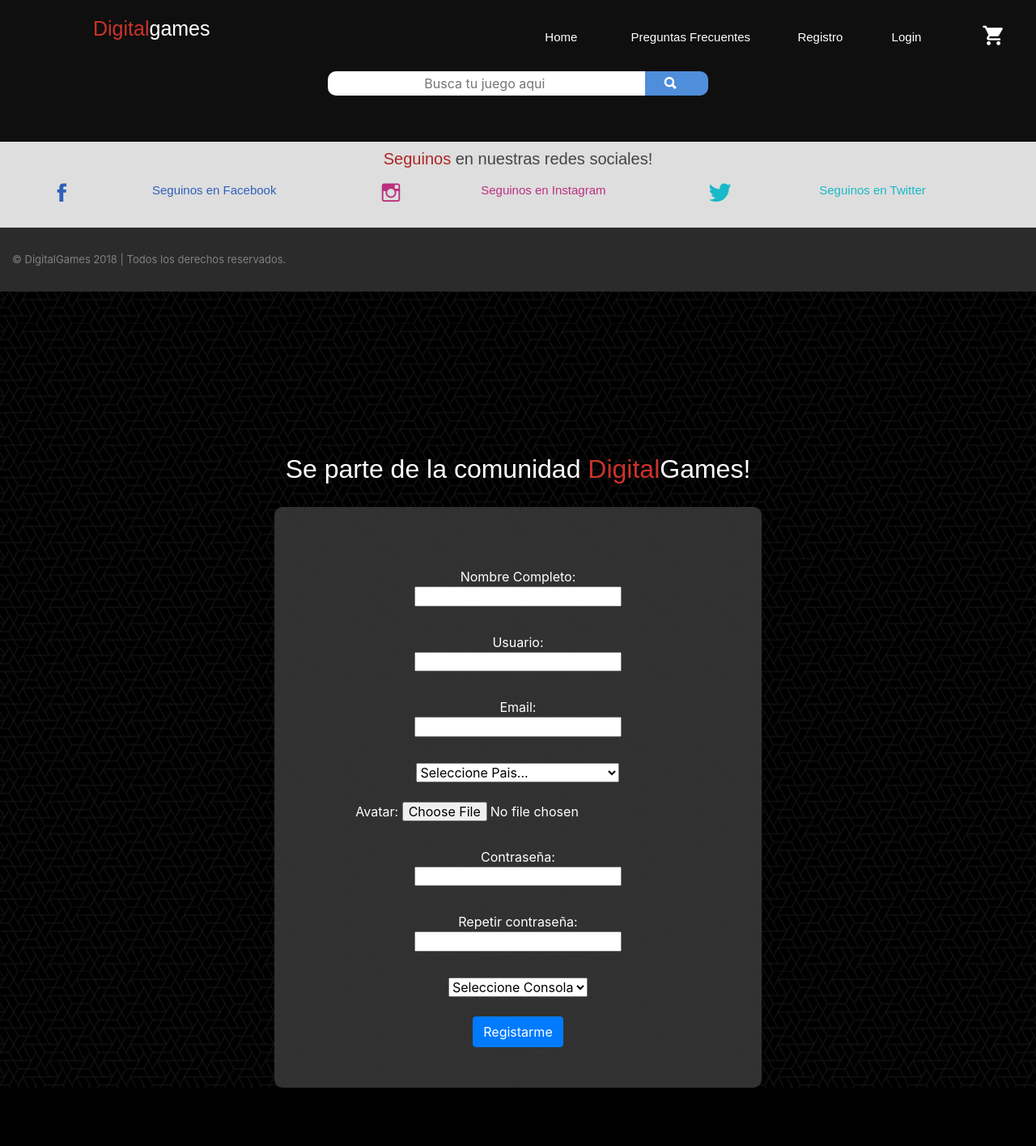
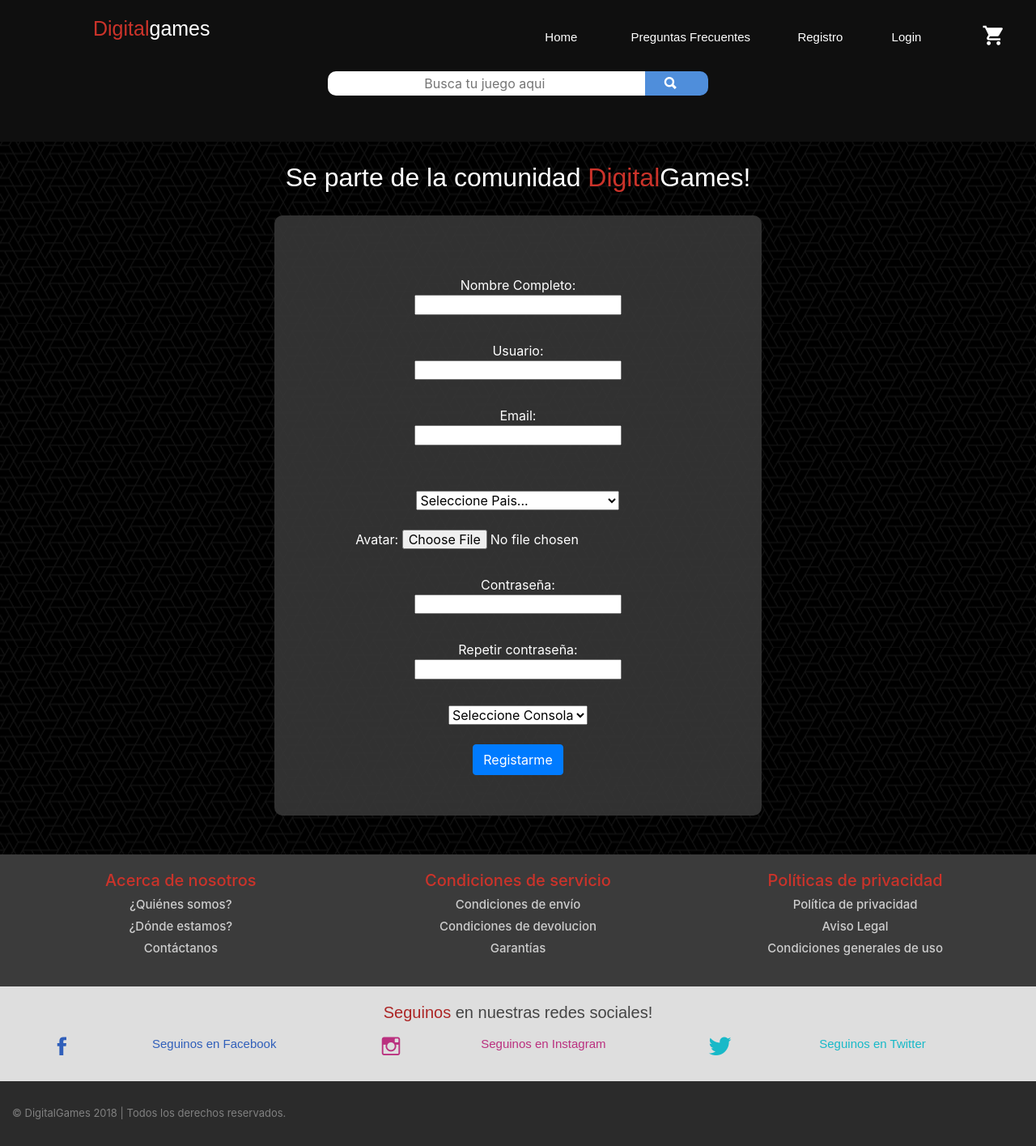
Before and after one commit to SantiagoPazos925/Proyecto, a PHP site: page /registro.php in a window 1280 px wide. Shown: the whole page at 81% size. Before the commit the page ends 1343 px from the top, so only its background shows below. Run offline with PHP 8.4, Linux system fonts and the light colour scheme; some web fonts are replaced.

Commit message:
login css y registro

```diff
--- a/TpFinal/registro.php
+++ b/TpFinal/registro.php
@@ -16,7 +16,6 @@
   <body>
     <?php
     include("header.php");
-    include("footer.php");
     $error = 0;
     $errorNombre = '';
     $errorDatos = '';
@@ -34,47 +33,47 @@
         $errorDatos = 'ingrese datos';
       }
       if(empty($_POST['user'])){
-        $error = 1;
+        $error = 2;
         $errorUsuario = 'ingrese usuario';
       }
       if(empty($_POST['name'])){
-        $error = 1;
+        $error = 3;
         $errorNombre = 'Ingrese un nombre';
       }
-      if((strlen($_POST['name']) < 10)){
-        $error = 1;
+      if((strlen($_POST['name']) < 4)){
+        $error = 4;
         $errorNombre = 'nombre demasiado corto';
       }
       if(empty($_POST['email'])){
-        $error = 1;
+        $error = 5;
         $errorEmail = 'ingrese email';
       }
-      else  if(!filter_var($_POST['email'], FILTER_VALIDATE_EMAIL)){
-          $error = 1;
+      if(!filter_var($_POST['email'], FILTER_VALIDATE_EMAIL)){
+          $error = 6;
           $errorEmail = 'Email invalido';
       }
       if(empty($_POST['password'])){
-        $error = 1;
+        $error = 7;
         $errorPassword = 'Ingrese contraseña';
       }
-      else if(strcmp($_POST['password'], $_POST['password1']) == 0){
-        $error = 1;
+      if(!($_POST['password'] == $_POST['password1'])){
+        $error = 8;
         $errorPassword1 = 'Las contraseñas deben ser iguales';
       }
       if(empty($_POST['consola'])){
-        $error = 1;
+        $error =9;
         $errorConsola = 'Seleccione una consola de la lista';
       }
       if(empty($_POST['pais'])){
-        $error = 1;
+        $error = 10;
         $errorPais = 'seleccione un pais de la lista';
       }
-      if(empty($_FILES['avatar'])){
-        $error = 1;
-        $ext = pathinfo($_FILES['avatar'], PATHINFO_EXTENSION);
-      }
-      else if(!( $ext == 'jpg' ||  $ext == 'png' || $ext == 'jpeg' )){
-            $error = 1;
+      if(empty($_FILES['avatar']))
+        $error = 11;
+      else
+        $ext = pathinfo($_FILES['avatar']['name'], PATHINFO_EXTENSION);
+     if(!( $ext == 'jpg' ||  $ext == 'png' || $ext == 'jpeg' )){
+            $error = 12;
             $errorAvatar = 'formato invalido';
       }
 }
@@ -91,11 +90,12 @@
           <span class="error"><?php echo($errorDatos); ?></span> <br>
           <label for="">Nombre Completo: <span class="error" ><?php echo($errorNombre); ?></span> <br><input type="text" name="name" value="<?php echo (($_POST['name'])??'') ?>"></label>
           <br><br>
-          <label for="">Usuario: <span class="error" ><?php echo($errorUsuario); ?></span> <br><input type="text" name="user" value=""></label>
+          <label for="">Usuario: <span class="error" ><?php echo($errorUsuario); ?></span> <br><input type="text" name="user" value="<?php echo (($_POST['user'])??'') ?>"></label>
           <br><br>
-          <label for="">Email: <span class="error" ><?= ($errorEmail); ?></span><br><input type="email" name="email" value=""></label>
+          <label for="">Email: <span class="error" ><?php echo($errorEmail); ?></span><br><input type="email" name="email" value="<?php echo (($_POST['email'])??'') ?>"></label>
           <br><br>
-          <select name="pais"><span class="error" ><?= ($errorPais); ?></span>
+          <span class="error" ><?php echo($errorPais); ?></span><br>
+          <select name="pais" value = "<?php echo (($_POST['pais'])??'') ?>">
             <option value="">Seleccione Pais...</option>
             <option value="AF">Afghanistan</option>
             <option value="AL">Albania</option>
@@ -346,13 +346,13 @@
             <option value="ZW">Zimbabwe</option>
           </select>
           <br><br>
-          <label for="">Avatar: <span class="error" ><?= ($errorAvatar); ?></span><input type="file" name="avatar" value=""></label>
+          <label for="">Avatar: <span class="error" ><?php echo($errorAvatar); ?></span><input type="file" name="avatar" value="<?php echo (($_FILES['avatar'])??'') ?>"></label>
           <br><br>
-          <label for="">Contraseña: <span class="error" ><?= ($errorPassword); ?></span><br><input type="password" name="password" value=""></label>
+          <label for="">Contraseña: <span class="error" ><?php echo($errorPassword); ?></span><br><input type="password" name="password" value=""></label>
           <br><br>
-          <label for="">Repetir contraseña: <span class="error" ><?= ($errorPassword1); ?></span><br><input type="password" name="password1" value=""></label>
+          <label for="">Repetir contraseña: <span class="error"><?php echo($errorPassword1); ?></span><br><input type="password" name="password1" value=""></label>
           <br><br>
-          <select class="" name="consola"><span class="error" ><?= ($errorConsola); ?></span>
+          <select class="" name="consola" value = "<?php echo (($_POST['consola'])??'') ?>"><span class="error" ><?php echo($errorConsola); ?></span>
             <option value="">Seleccione Consola</option>
             <option value="ps4">PlayStation 4</option>
             <option value="xbox">Xbox One</option>
@@ -361,6 +361,10 @@
           <br><br><input type="submit" name="" value="Registarme" class="btn btn-primary">
         </form>
       </div>
-
+    </div>
+    <br><br>
+      <?php
+      include("footer.php");
+       ?>
   </body>
 </html>
```
